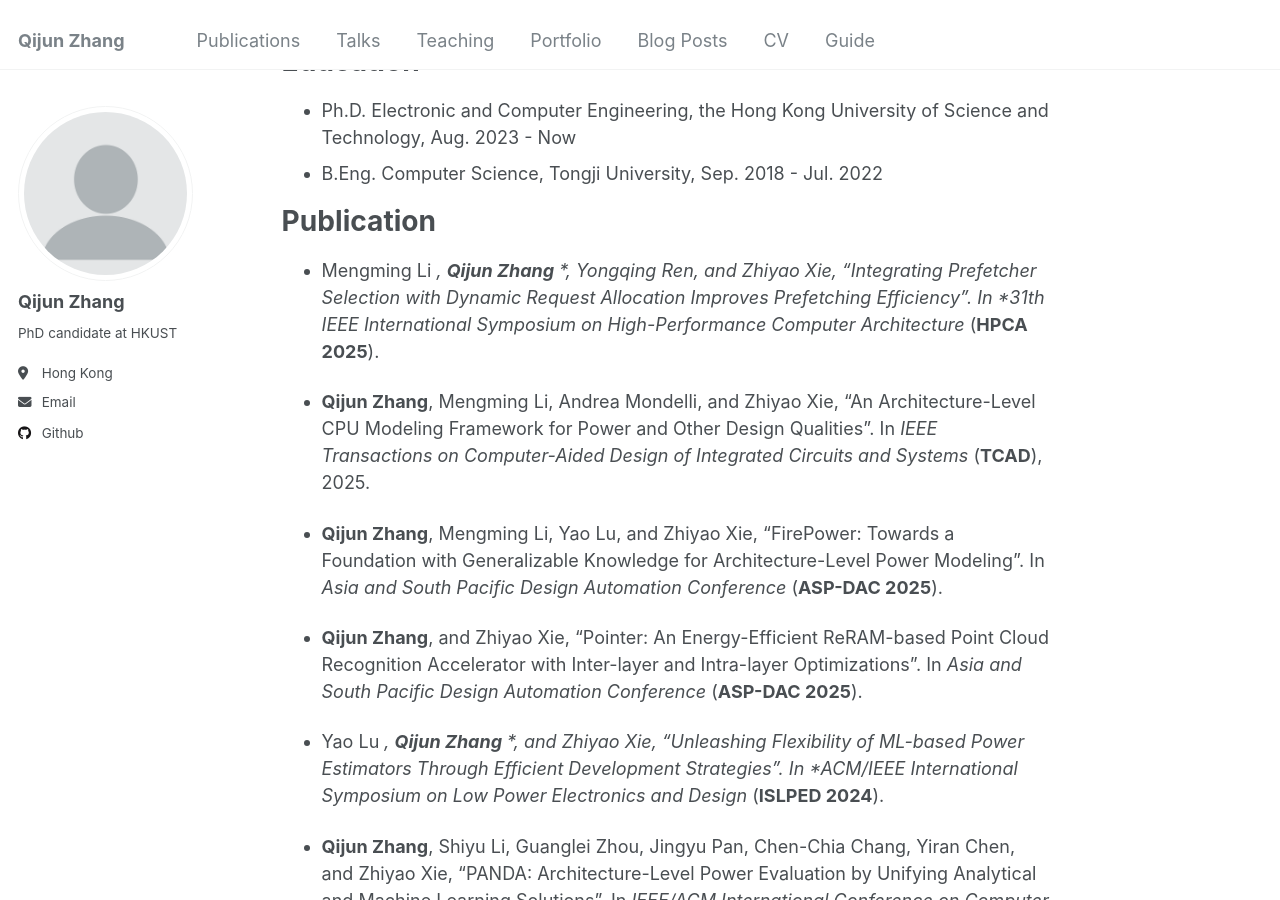
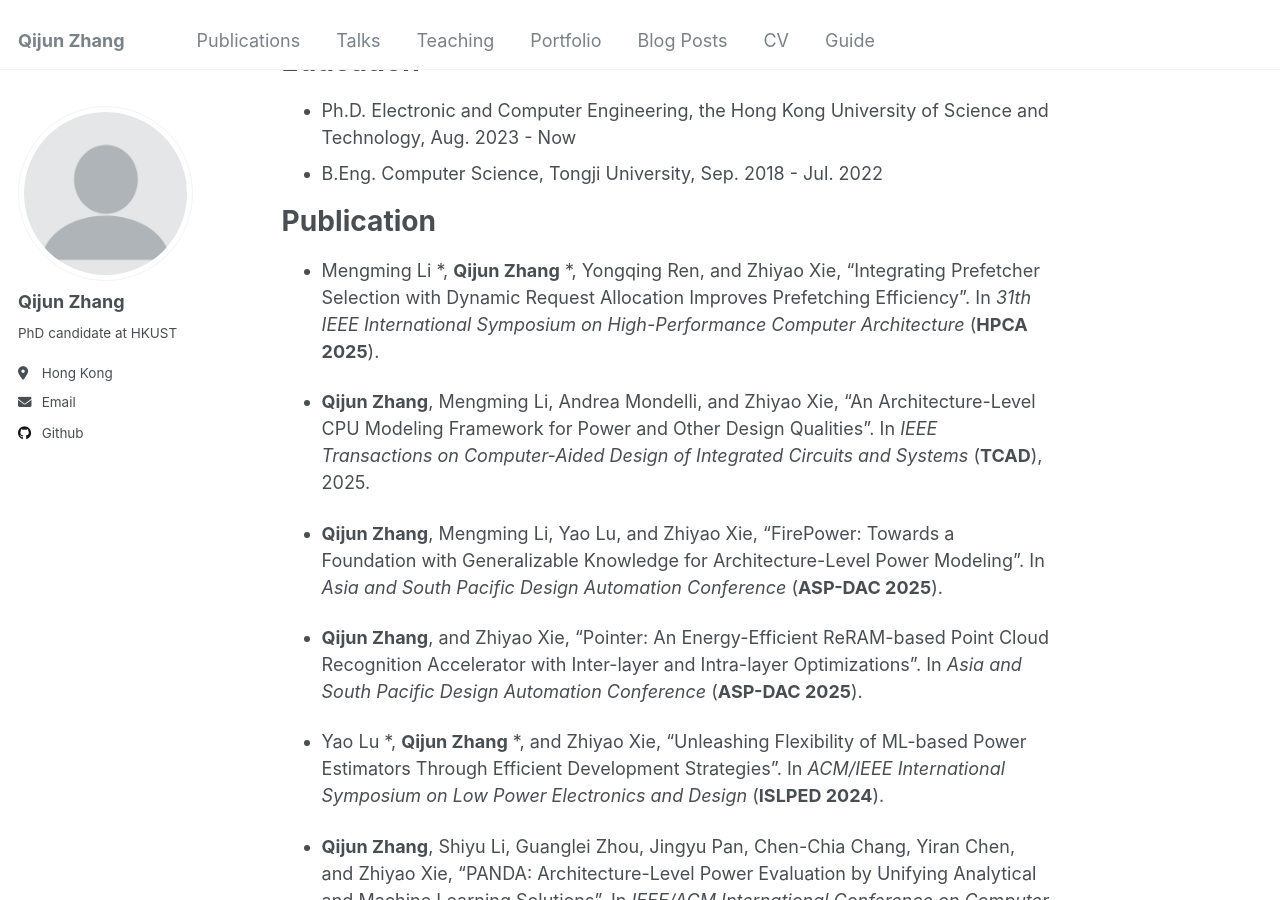
Before and after one commit to zqj2333/zqj2333.github.io, a Jekyll site: the page built from _pages/about.md, in a window 1280 px wide and 900 px high, scrolled down 394 px. Built offline with Jekyll 4.4.1, drawn with Linux system fonts in a browser that asks for light colours.

```diff
--- a/_pages/about.md
+++ b/_pages/about.md
@@ -21,7 +21,7 @@ Education
 
 Publication
 ======
- * Mengming Li *, **Qijun Zhang** *, Yongqing Ren, and Zhiyao Xie, "Integrating Prefetcher Selection with Dynamic Request Allocation Improves Prefetching Efficiency". In *31th IEEE International Symposium on High-Performance Computer Architecture* (**HPCA 2025**).
+ * Mengming Li \*, **Qijun Zhang** \*, Yongqing Ren, and Zhiyao Xie, "Integrating Prefetcher Selection with Dynamic Request Allocation Improves Prefetching Efficiency". In *31th IEEE International Symposium on High-Performance Computer Architecture* (**HPCA 2025**).
 
  * **Qijun Zhang**, Mengming Li, Andrea Mondelli, and Zhiyao Xie, "An Architecture-Level CPU Modeling Framework for Power and Other Design Qualities". In *IEEE Transactions on Computer-Aided Design of Integrated Circuits and Systems* (**TCAD**), 2025.
 
@@ -29,7 +29,7 @@ Publication
 
  * **Qijun Zhang**, and Zhiyao Xie, "Pointer: An Energy-Efficient ReRAM-based Point Cloud Recognition Accelerator with Inter-layer and Intra-layer Optimizations". In *Asia and South Pacific Design Automation Conference* (**ASP-DAC 2025**).
 
- * Yao Lu *, **Qijun Zhang** \*, and Zhiyao Xie, "Unleashing Flexibility of ML-based Power Estimators Through Efficient Development Strategies". In *ACM/IEEE International Symposium on Low Power Electronics and Design* (**ISLPED 2024**).
+ * Yao Lu \*, **Qijun Zhang** \*, and Zhiyao Xie, "Unleashing Flexibility of ML-based Power Estimators Through Efficient Development Strategies". In *ACM/IEEE International Symposium on Low Power Electronics and Design* (**ISLPED 2024**).
 
  * **Qijun Zhang**, Shiyu Li, Guanglei Zhou, Jingyu Pan, Chen-Chia Chang, Yiran Chen, and Zhiyao Xie, "PANDA: Architecture-Level Power Evaluation by Unifying Analytical and Machine Learning Solutions". In *IEEE/ACM International Conference on Computer Aided Design* (**ICCAD 2023**).
 
```
